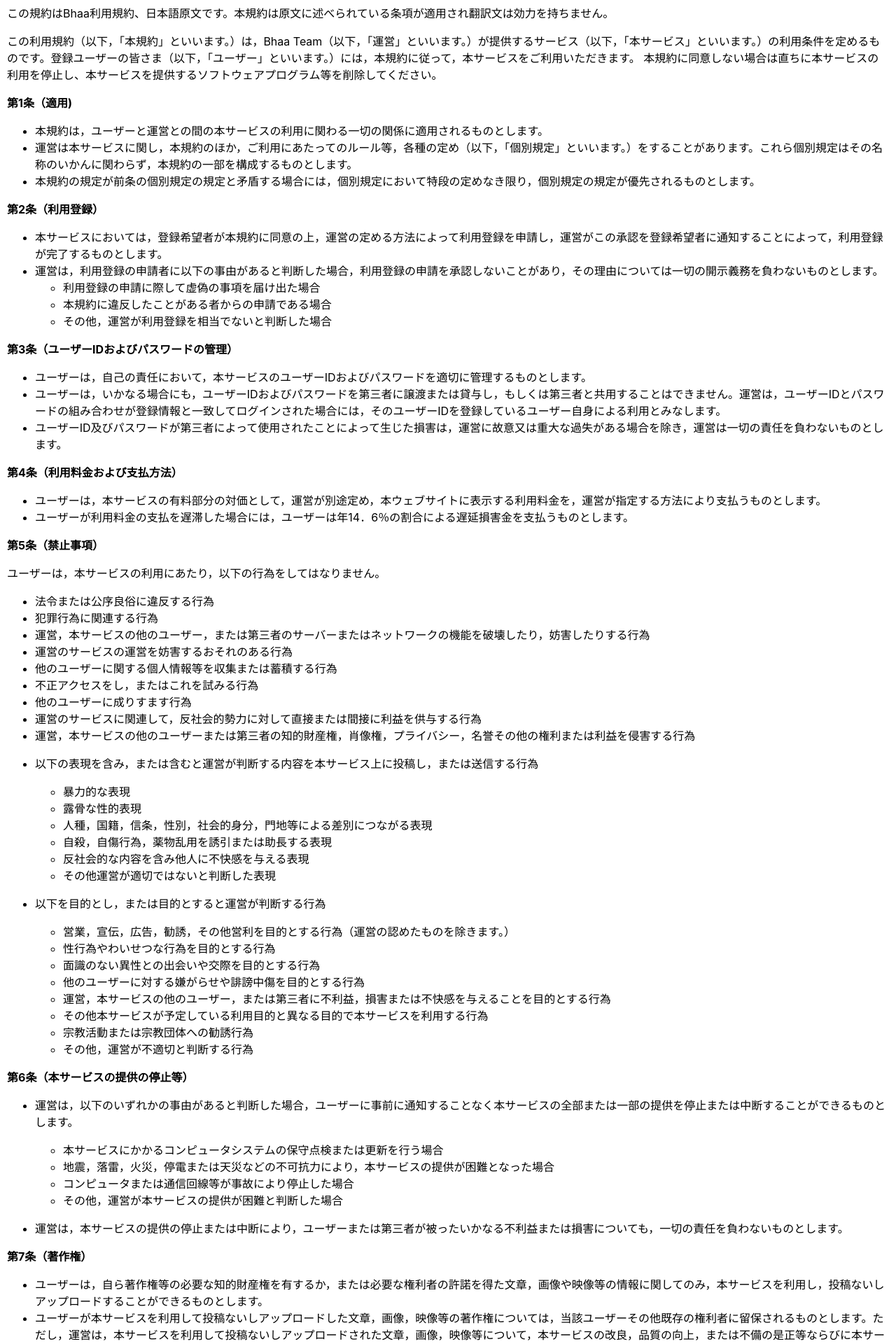
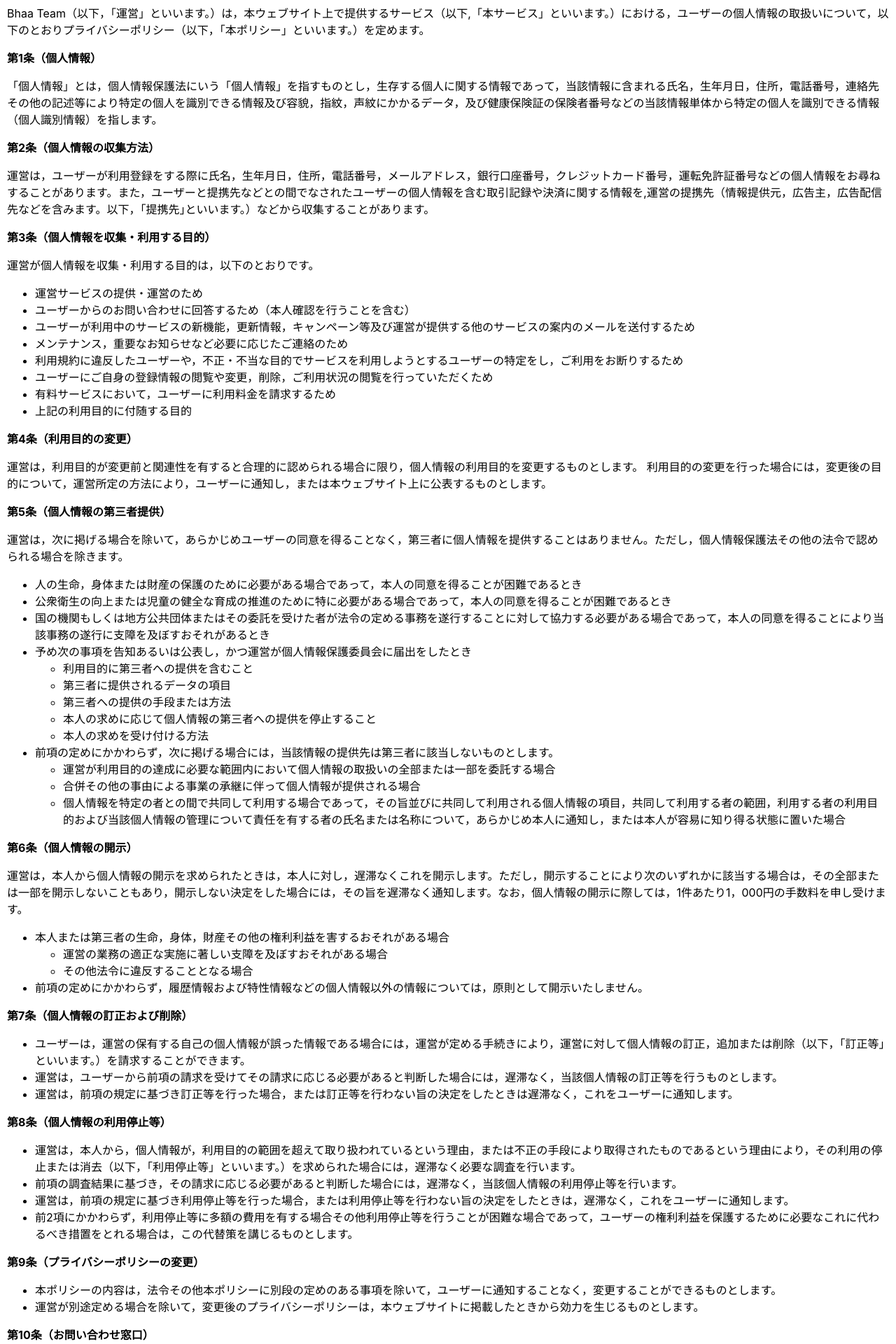
Before and after one commit to shotastage/bhaa.document.terms, a React (Create React App) app: page /priv in a window 1280 px wide. Shown: the part 20-1940 px from the top of the page at 70% size. Built offline with nearby package versions, Linux system fonts and the light colour scheme.

Commit message:
update riv doc

```diff
--- a/src/docs/PrivPol.ts
+++ b/src/docs/PrivPol.ts
@@ -1,131 +1,80 @@
 export const PrivDocument = `
 
-この規約はBhaa利用規約、日本語原文です。本規約は原文に述べられている条項が適用され翻訳文は効力を持ちません。
+Bhaa Team（以下，「運営」といいます。）は，本ウェブサイト上で提供するサービス（以下,「本サービス」といいます。）における，ユーザーの個人情報の取扱いについて，以下のとおりプライバシーポリシー（以下，「本ポリシー」といいます。）を定めます。
 
-この利用規約（以下，「本規約」といいます。）は，Bhaa Team（以下，「運営」といいます。）が提供するサービス（以下，「本サービス」といいます。）の利用条件を定めるものです。登録ユーザーの皆さま（以下，「ユーザー」といいます。）には，本規約に従って，本サービスをご利用いただきます。
-本規約に同意しない場合は直ちに本サービスの利用を停止し、本サービスを提供するソフトウェアプログラム等を削除してください。
+## 第1条（個人情報）
 
-## 第1条（適用)
+「個人情報」とは，個人情報保護法にいう「個人情報」を指すものとし，生存する個人に関する情報であって，当該情報に含まれる氏名，生年月日，住所，電話番号，連絡先その他の記述等により特定の個人を識別できる情報及び容貌，指紋，声紋にかかるデータ，及び健康保険証の保険者番号などの当該情報単体から特定の個人を識別できる情報（個人識別情報）を指します。
 
-- 本規約は，ユーザーと運営との間の本サービスの利用に関わる一切の関係に適用されるものとします。
-- 運営は本サービスに関し，本規約のほか，ご利用にあたってのルール等，各種の定め（以下，「個別規定」といいます。）をすることがあります。これら個別規定はその名称のいかんに関わらず，本規約の一部を構成するものとします。
-- 本規約の規定が前条の個別規定の規定と矛盾する場合には，個別規定において特段の定めなき限り，個別規定の規定が優先されるものとします。
+## 第2条（個人情報の収集方法）
 
+運営は，ユーザーが利用登録をする際に氏名，生年月日，住所，電話番号，メールアドレス，銀行口座番号，クレジットカード番号，運転免許証番号などの個人情報をお尋ねすることがあります。また，ユーザーと提携先などとの間でなされたユーザーの個人情報を含む取引記録や決済に関する情報を,運営の提携先（情報提供元，広告主，広告配信先などを含みます。以下，｢提携先｣といいます。）などから収集することがあります。
 
-## 第2条（利用登録）
+## 第3条（個人情報を収集・利用する目的）
 
-- 本サービスにおいては，登録希望者が本規約に同意の上，運営の定める方法によって利用登録を申請し，運営がこの承認を登録希望者に通知することによって，利用登録が完了するものとします。
-- 運営は，利用登録の申請者に以下の事由があると判断した場合，利用登録の申請を承認しないことがあり，その理由については一切の開示義務を負わないものとします。
-    - 利用登録の申請に際して虚偽の事項を届け出た場合
-    - 本規約に違反したことがある者からの申請である場合
-    - その他，運営が利用登録を相当でないと判断した場合
+運営が個人情報を収集・利用する目的は，以下のとおりです。
 
-## 第3条（ユーザーIDおよびパスワードの管理）
+- 運営サービスの提供・運営のため
+- ユーザーからのお問い合わせに回答するため（本人確認を行うことを含む）
+- ユーザーが利用中のサービスの新機能，更新情報，キャンペーン等及び運営が提供する他のサービスの案内のメールを送付するため
+- メンテナンス，重要なお知らせなど必要に応じたご連絡のため
+- 利用規約に違反したユーザーや，不正・不当な目的でサービスを利用しようとするユーザーの特定をし，ご利用をお断りするため
+- ユーザーにご自身の登録情報の閲覧や変更，削除，ご利用状況の閲覧を行っていただくため
+- 有料サービスにおいて，ユーザーに利用料金を請求するため
+- 上記の利用目的に付随する目的
 
-- ユーザーは，自己の責任において，本サービスのユーザーIDおよびパスワードを適切に管理するものとします。
-- ユーザーは，いかなる場合にも，ユーザーIDおよびパスワードを第三者に譲渡または貸与し，もしくは第三者と共用することはできません。運営は，ユーザーIDとパスワードの組み合わせが登録情報と一致してログインされた場合には，そのユーザーIDを登録しているユーザー自身による利用とみなします。
-- ユーザーID及びパスワードが第三者によって使用されたことによって生じた損害は，運営に故意又は重大な過失がある場合を除き，運営は一切の責任を負わないものとします。
+## 第4条（利用目的の変更）
 
-## 第4条（利用料金および支払方法）
+運営は，利用目的が変更前と関連性を有すると合理的に認められる場合に限り，個人情報の利用目的を変更するものとします。
+利用目的の変更を行った場合には，変更後の目的について，運営所定の方法により，ユーザーに通知し，または本ウェブサイト上に公表するものとします。
 
-- ユーザーは，本サービスの有料部分の対価として，運営が別途定め，本ウェブサイトに表示する利用料金を，運営が指定する方法により支払うものとします。
-- ユーザーが利用料金の支払を遅滞した場合には，ユーザーは年14．6％の割合による遅延損害金を支払うものとします。
+## 第5条（個人情報の第三者提供）
 
-## 第5条（禁止事項）
+運営は，次に掲げる場合を除いて，あらかじめユーザーの同意を得ることなく，第三者に個人情報を提供することはありません。ただし，個人情報保護法その他の法令で認められる場合を除きます。
 
-ユーザーは，本サービスの利用にあたり，以下の行為をしてはなりません。
+- 人の生命，身体または財産の保護のために必要がある場合であって，本人の同意を得ることが困難であるとき
+- 公衆衛生の向上または児童の健全な育成の推進のために特に必要がある場合であって，本人の同意を得ることが困難であるとき
+- 国の機関もしくは地方公共団体またはその委託を受けた者が法令の定める事務を遂行することに対して協力する必要がある場合であって，本人の同意を得ることにより当該事務の遂行に支障を及ぼすおそれがあるとき
+- 予め次の事項を告知あるいは公表し，かつ運営が個人情報保護委員会に届出をしたとき
+    + 利用目的に第三者への提供を含むこと
+    + 第三者に提供されるデータの項目
+    + 第三者への提供の手段または方法
+    + 本人の求めに応じて個人情報の第三者への提供を停止すること
+    + 本人の求めを受け付ける方法
+- 前項の定めにかかわらず，次に掲げる場合には，当該情報の提供先は第三者に該当しないものとします。
+    + 運営が利用目的の達成に必要な範囲内において個人情報の取扱いの全部または一部を委託する場合
+    + 合併その他の事由による事業の承継に伴って個人情報が提供される場合
+    + 個人情報を特定の者との間で共同して利用する場合であって，その旨並びに共同して利用される個人情報の項目，共同して利用する者の範囲，利用する者の利用目的および当該個人情報の管理について責任を有する者の氏名または名称について，あらかじめ本人に通知し，または本人が容易に知り得る状態に置いた場合
 
-- 法令または公序良俗に違反する行為
-- 犯罪行為に関連する行為
-- 運営，本サービスの他のユーザー，または第三者のサーバーまたはネットワークの機能を破壊したり，妨害したりする行為
-- 運営のサービスの運営を妨害するおそれのある行為
-- 他のユーザーに関する個人情報等を収集または蓄積する行為
-- 不正アクセスをし，またはこれを試みる行為
-- 他のユーザーに成りすます行為
-- 運営のサービスに関連して，反社会的勢力に対して直接または間接に利益を供与する行為
-- 運営，本サービスの他のユーザーまたは第三者の知的財産権，肖像権，プライバシー，名誉その他の権利または利益を侵害する行為
-- 以下の表現を含み，または含むと運営が判断する内容を本サービス上に投稿し，または送信する行為
-    + 暴力的な表現
-    + 露骨な性的表現
-    + 人種，国籍，信条，性別，社会的身分，門地等による差別につながる表現
-    + 自殺，自傷行為，薬物乱用を誘引または助長する表現
-    + 反社会的な内容を含み他人に不快感を与える表現
-    + その他運営が適切ではないと判断した表現
+## 第6条（個人情報の開示）
 
-- 以下を目的とし，または目的とすると運営が判断する行為
-    + 営業，宣伝，広告，勧誘，その他営利を目的とする行為（運営の認めたものを除きます。）
-    + 性行為やわいせつな行為を目的とする行為
-    + 面識のない異性との出会いや交際を目的とする行為
-    + 他のユーザーに対する嫌がらせや誹謗中傷を目的とする行為
-    + 運営，本サービスの他のユーザー，または第三者に不利益，損害または不快感を与えることを目的とする行為
-    + その他本サービスが予定している利用目的と異なる目的で本サービスを利用する行為
-    + 宗教活動または宗教団体への勧誘行為
-    + その他，運営が不適切と判断する行為
+運営は，本人から個人情報の開示を求められたときは，本人に対し，遅滞なくこれを開示します。ただし，開示することにより次のいずれかに該当する場合は，その全部または一部を開示しないこともあり，開示しない決定をした場合には，その旨を遅滞なく通知します。なお，個人情報の開示に際しては，1件あたり1，000円の手数料を申し受けます。
 
-## 第6条（本サービスの提供の停止等）
+- 本人または第三者の生命，身体，財産その他の権利利益を害するおそれがある場合
+    + 運営の業務の適正な実施に著しい支障を及ぼすおそれがある場合
+    + その他法令に違反することとなる場合
+- 前項の定めにかかわらず，履歴情報および特性情報などの個人情報以外の情報については，原則として開示いたしません。
 
-- 運営は，以下のいずれかの事由があると判断した場合，ユーザーに事前に通知することなく本サービスの全部または一部の提供を停止または中断することができるものとします。
-    + 本サービスにかかるコンピュータシステムの保守点検または更新を行う場合
-    + 地震，落雷，火災，停電または天災などの不可抗力により，本サービスの提供が困難となった場合
-    + コンピュータまたは通信回線等が事故により停止した場合
-    + その他，運営が本サービスの提供が困難と判断した場合
+## 第7条（個人情報の訂正および削除）
 
-- 運営は，本サービスの提供の停止または中断により，ユーザーまたは第三者が被ったいかなる不利益または損害についても，一切の責任を負わないものとします。
+- ユーザーは，運営の保有する自己の個人情報が誤った情報である場合には，運営が定める手続きにより，運営に対して個人情報の訂正，追加または削除（以下，「訂正等」といいます。）を請求することができます。
+- 運営は，ユーザーから前項の請求を受けてその請求に応じる必要があると判断した場合には，遅滞なく，当該個人情報の訂正等を行うものとします。
+- 運営は，前項の規定に基づき訂正等を行った場合，または訂正等を行わない旨の決定をしたときは遅滞なく，これをユーザーに通知します。
 
-## 第7条（著作権）
+## 第8条（個人情報の利用停止等）
 
-- ユーザーは，自ら著作権等の必要な知的財産権を有するか，または必要な権利者の許諾を得た文章，画像や映像等の情報に関してのみ，本サービスを利用し，投稿ないしアップロードすることができるものとします。
-- ユーザーが本サービスを利用して投稿ないしアップロードした文章，画像，映像等の著作権については，当該ユーザーその他既存の権利者に留保されるものとします。ただし，運営は，本サービスを利用して投稿ないしアップロードされた文章，画像，映像等について，本サービスの改良，品質の向上，または不備の是正等ならびに本サービスの周知宣伝等に必要な範囲で利用できるものとし，ユーザーは，この利用に関して，著作者人格権を行使しないものとします。
-- 前項本文の定めるものを除き，本サービスおよび本サービスに関連する一切の情報についての著作権およびその他の知的財産権はすべて運営または運営にその利用を許諾した権利者に帰属し，ユーザーは無断で複製，譲渡，貸与，翻訳，改変，転載，公衆送信（送信可能化を含みます。），伝送，配布，出版，営業使用等をしてはならないものとします。
+- 運営は，本人から，個人情報が，利用目的の範囲を超えて取り扱われているという理由，または不正の手段により取得されたものであるという理由により，その利用の停止または消去（以下，「利用停止等」といいます。）を求められた場合には，遅滞なく必要な調査を行います。
+- 前項の調査結果に基づき，その請求に応じる必要があると判断した場合には，遅滞なく，当該個人情報の利用停止等を行います。
+- 運営は，前項の規定に基づき利用停止等を行った場合，または利用停止等を行わない旨の決定をしたときは，遅滞なく，これをユーザーに通知します。
+- 前2項にかかわらず，利用停止等に多額の費用を有する場合その他利用停止等を行うことが困難な場合であって，ユーザーの権利利益を保護するために必要なこれに代わるべき措置をとれる場合は，この代替策を講じるものとします。
 
-## 第8条（利用制限および登録抹消）
+## 第9条（プライバシーポリシーの変更）
 
-- 運営は，ユーザーが以下のいずれかに該当する場合には，事前の通知なく，投稿データを削除し，ユーザーに対して本サービスの全部もしくは一部の利用を制限しまたはユーザーとしての登録を抹消することができるものとします。
-    + 本規約のいずれかの条項に違反した場合
-    + 登録事項に虚偽の事実があることが判明した場合
-    + 決済手段として当該ユーザーが届け出たクレジットカードが利用停止となった場合
-    + 料金等の支払債務の不履行があった場合
-    + 運営からの連絡に対し，一定期間返答がない場合
-    + 本サービスについて，最終の利用から一定期間利用がない場合
-    + その他，運営が本サービスの利用を適当でないと判断した場合
-- 前項各号のいずれかに該当した場合，ユーザーは，当然に運営に対する一切の債務について期限の利益を失い，その時点において負担する一切の債務を直ちに一括して弁済しなければなりません。
-- 運営は，本条に基づき運営が行った行為によりユーザーに生じた損害について，一切の責任を負いません。
+- 本ポリシーの内容は，法令その他本ポリシーに別段の定めのある事項を除いて，ユーザーに通知することなく，変更することができるものとします。
+- 運営が別途定める場合を除いて，変更後のプライバシーポリシーは，本ウェブサイトに掲載したときから効力を生じるものとします。
 
-## 第9条（退会）
+## 第10条（お問い合わせ窓口）
 
-ユーザーは，運営の定める退会手続により，本サービスから退会できるものとします。
+本ポリシーに関するお問い合わせは，下記の窓口までお願いいたします。
 
-## 第10条（保証の否認および免責事項）
-
-- 運営は，本サービスに事実上または法律上の瑕疵（安全性，信頼性，正確性，完全性，有効性，特定の目的への適合性，セキュリティなどに関する欠陥，エラーやバグ，権利侵害などを含みます。）がないことを明示的にも黙示的にも保証しておりません。
-- 運営は，本サービスに起因してユーザーに生じたあらゆる損害について一切の責任を負いません。ただし，本サービスに関する運営とユーザーとの間の契約（本規約を含みます。）が消費者契約法に定める消費者契約となる場合，この免責規定は適用されません。
-- 前項ただし書に定める場合であっても，運営は，運営の過失（重過失を除きます。）による債務不履行または不法行為によりユーザーに生じた損害のうち特別な事情から生じた損害（運営またはユーザーが損害発生につき予見し，または予見し得た場合を含みます。）について一切の責任を負いません。また，運営の過失（重過失を除きます。）による債務不履行または不法行為によりユーザーに生じた損害の賠償は，ユーザーから当該損害が発生した月に受領した利用料の額を上限とします。
-- 運営は，本サービスに関して，ユーザーと他のユーザーまたは第三者との間において生じた取引，連絡または紛争等について一切責任を負いません。
-
-## 第11条（サービス内容の変更等）
-
-運営は，ユーザーに通知することなく，本サービスの内容を変更しまたは本サービスの提供を中止することができるものとし，これによってユーザーに生じた損害について一切の責任を負いません。
-
-## 第12条（利用規約の変更）
-
-運営は，必要と判断した場合には，ユーザーに通知することなくいつでも本規約を変更することができるものとします。なお，本規約の変更後，本サービスの利用を開始した場合には，当該ユーザーは変更後の規約に同意したものとみなします。
-
-## 第13条（個人情報の取扱い）
-
-運営は，本サービスの利用によって取得する個人情報については，運営「プライバシーポリシー」に従い適切に取り扱うものとします。
-
-## 第14条（通知または連絡）
-
-ユーザーと運営との間の通知または連絡は，運営の定める方法によって行うものとします。運営は,ユーザーから,運営が別途定める方式に従った変更届け出がない限り,現在登録されている連絡先が有効なものとみなして当該連絡先へ通知または連絡を行い,これらは,発信時にユーザーへ到達したものとみなします。
-
-## 第15条（権利義務の譲渡の禁止）
-
-ユーザーは，運営の書面による事前の承諾なく，利用契約上の地位または本規約に基づく権利もしくは義務を第三者に譲渡し，または担保に供することはできません。
-
-## 第16条（準拠法・裁判管轄）
-
-- 本規約の解釈にあたっては，日本法を準拠法とします。
-- 本サービスに関して紛争が生じた場合には，運営の本店所在地を管轄する裁判所を専属的合意管轄とします。
-
-
-以上`;
+Eメールアドレス： hornet.live.mf@gmail.com`;
```
